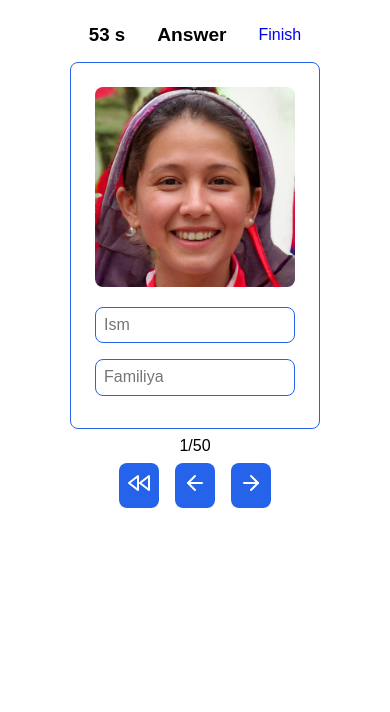
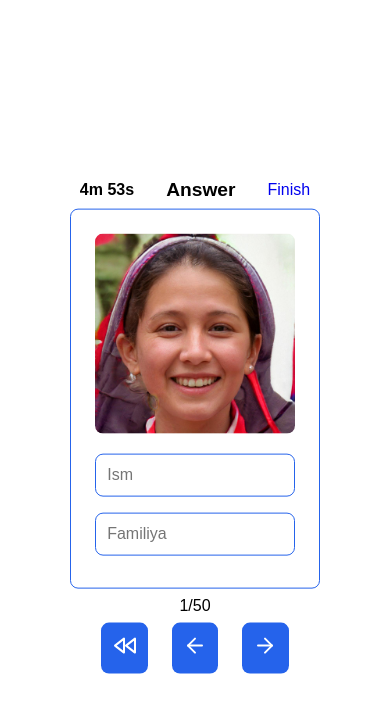
Before and after one commit to AzizSaidrakhmonov/names-and-faces, a React (Create React App) app: page /answers in a window 390 px wide. Shown: the top 712 px of the page. Built offline with nearby package versions, Linux system fonts and the light colour scheme.

Commit message:
settings updated

```diff
--- a/src/components/answers-component/Answers.jsx
+++ b/src/components/answers-component/Answers.jsx
@@ -14,18 +14,27 @@ const Answers = () => {
     lastNames,
     setFirstNames,
     setLastNames,
+    minutesForAnswer,
+    setMinutesForAnswer
   } = useGameContext()
 
-  const [seconds, setSeconds] = useState(60)
   const navigate = useNavigate()
+  const [seconds, setSeconds] = useState(0)
 
   useEffect(() => {
-    if (seconds > 0) {
-      setTimeout(() => setSeconds(seconds - 1), 1000)
-    } else {
-      navigate('/results')
-    }
-  })
+    setTimeout(() => {
+      if (seconds > 0) {
+        setSeconds((seconds) => seconds - 1)
+      } else if (seconds === 0) {
+        if (minutesForAnswer === 0) {
+          navigate('/results')
+        } else {
+          setMinutesForAnswer((minutesForAnswer) => minutesForAnswer - 1)
+          setSeconds(59)
+        }
+      }
+    }, 1000)
+  }, [minutesForAnswer, seconds, setMinutesForAnswer, setSeconds, navigate])
 
   const nextPage = (e) => {
     e.preventDefault()
@@ -72,29 +81,36 @@ const Answers = () => {
   return (
     <section className="people">
       <div className="top">
-        <h3>{seconds} s</h3>
+        {minutesForAnswer === 0 && seconds === 0 ? null : (
+          <h3 className='time'>
+            {minutesForAnswer}m {seconds < 10 ? `0${seconds}` : seconds}s
+          </h3>
+        )}
         <p>Answer</p>
         <Link to="/results" style={{ textDecoration: 'none' }}>
           Finish
         </Link>
       </div>
-      <div className="people-image">
+      <div className="people-cards">
         {shuffledPeople?.map((person, index) => {
           if (index === currentPerson2 - 1) {
             return (
-              <article key={index}>
+              <article className="people-card" key={index}>
                 <img
+                  className="people-card__image"
                   src={shuffledPeople[index]?.img}
                   alt={shuffledPeople[index]?.firstName}
                 />
-                <form action="" className="form">
+                <form className="people-card__form">
                   <input
+                    className="people-card__form-input"
                     type="text"
                     placeholder="Ism"
                     value={firstNames[index]}
                     onChange={(e) => handleFirstName(e, index)}
                   />
                   <input
+                    className="people-card__form-input"
                     type="text"
                     placeholder="Familiya"
                     value={lastNames[index]}
--- a/src/components/game-component/Game.css
+++ b/src/components/game-component/Game.css
@@ -1,4 +1,3 @@
-
 :root {
   --font-family: sans-serif;
   --primary-color: #2563eb;
@@ -15,8 +14,6 @@ body {
   box-sizing: border-box;
 }
 
-
-
 .screen-countdown {
   position: absolute;
   text-align: center;
@@ -27,28 +24,23 @@ body {
 
 .screen-countdown h3 {
   font-family: var(--font-family);
-  font-size: 1.5rem;
+  font-size: 2rem;
 }
 
 .screen-countdown span {
   font-family: var(--font-family);
-  font-size: 2rem;
+  font-size: 2.5rem;
 }
 
 .people {
+  position: absolute;
+  top: 50%;
+  left: 50%;
+  transform: translateX(-50%) translateY(-50%);
   display: flex;
   justify-content: center;
   align-items: center;
   flex-direction: column;
-  margin: 1rem auto;
-}
-
-.background-disabled {
-  display: none;
-}
-
-.background-disabled {
-  display: block;
 }
 
 .top {
@@ -60,43 +52,55 @@ body {
 }
 
 .top p {
-  font-size: 1.2rem;
+  font-size: 2rem;
   font-weight: 600;
 }
 
-.people-image {
+.time {
+  font-size: 1.5rem;
+}
+
+.people-cards {
   display: flex;
   justify-content: space-evenly;
   align-items: center;
   flex-wrap: wrap;
-  margin: .5rem 0;
 }
 
-
-article {
+.people-card {
   display: flex;
   flex-direction: column;
   border: 1px solid var(--primary-color);
   border-radius: var(--border-radius);
-  padding: 1.5rem;
-  text-align: center;
+  padding: 2rem;
 }
 
-article img {
-  width: 200px;
-  height: 200px;
+.people-card__image {
+  max-width: 280px;
+  height: 280px;
+  margin: 0 auto;
   border-radius: var(--border-radius);
   object-fit: cover;
   margin-bottom: 0.75rem;
 }
 
-article h4 {
-  margin: .75rem 0;
-  font-size: 1.5rem;
+.people-card__first-name {
+  margin-top: 1.5rem;
+  margin-bottom: .5rem;
+  font-size: 2rem;
   color: var(--primary-color);
+  text-align: center;
 }
 
-.form {
+.people-card__last-name {
+  margin-top: .5rem;
+  margin-bottom: 1.5rem;
+  font-size: 2rem;
+  color: var(--primary-color);
+  text-align: center;
+}
+
+.people-card__form {
   display: flex;
   justify-content: center;
   flex-direction: column;
@@ -104,38 +108,114 @@ article h4 {
   margin: .5rem 0;
 }
 
-input {
-  padding: .5rem;
-  width: 200px;
+.people-card__form-input {
+  font-size: 1.3rem;
+  padding: 1rem;
   border: 1px solid var(--primary-color);
   border-radius: var(--border-radius);
 }
 
-input:focus {
+.people-card__form-input:focus {
   outline: none;
+}
+
+.people-card__form-preview {
+  position: absolute;
+  top: 1rem;
+  right: 1rem;
+  cursor: pointer;
 }
 
 .indicator {
   display: flex;
   justify-content: center;
+  font-family: var(--font-family);
+  font-size: 1.5rem;
+  margin: 1.5rem 0 2rem 0;
 }
 
 .control-buttons {
   display: flex;
   justify-content: center;
-  gap: 1rem;
-  margin: .5rem 0;
+  gap: 4rem;
 }
 
-.first-button, .prev-button, .next-button {
+.first-button,
+.prev-button,
+.next-button {
   border: none;
   background-color: var(--primary-color);
   border-radius: var(--border-radius);
   cursor: pointer;
   color: #fff;
-  padding: .5rem;
+  padding: .7rem;
+  transform: scale(1.5);
 }
 
-.first-button:focus, .prev-button:focus, .next-button:focus {
+.first-button:focus,
+.prev-button:focus,
+.next-button:focus {
   outline: none;
 }
+
+@media only screen and (max-width: 540px) {
+
+  .screen-countdown h3 {
+    font-size: 1.2rem;
+  }
+
+  .screen-countdown span {
+    font-size: 1.5rem;
+  }
+
+  .top p {
+    font-size: 1.2rem;
+  }
+
+  .time {
+    font-size: 1rem;
+  }
+
+  .people-card {
+    padding: 1.5rem;
+  }
+
+  .people-card__image {
+    max-width: 200px;
+    height: 200px;
+  }
+
+
+  .people-card__first-name, .people-card__last-name {
+    font-size: 1.5rem;
+  }
+
+
+  .people-card__form-input {
+    font-size: 1rem;
+    padding: .7rem;
+    max-width: 200px;
+  }
+
+  .people-card__form-preview {
+    top: .5rem;
+    right: .5rem;
+  }
+
+
+  .indicator {
+    font-size: 1rem;
+    margin: .5rem;
+  }
+
+  .control-buttons {
+    gap: 1.5rem;
+  }
+
+  .first-button,
+  .prev-button,
+  .next-button {
+    padding: .7rem;
+    transform: scale(1);
+  }
+}
--- a/src/components/game-component/Game.jsx
+++ b/src/components/game-component/Game.jsx
@@ -6,24 +6,31 @@ import { Link } from 'react-router-dom'
 import { ArrowLeft, ArrowRight, Rewind } from 'react-feather'
 
 const Game = () => {
-  const { people, currentPerson, setCurrentPerson } = useGameContext()
-  const [seconds, setSeconds] = useState(60)
-  const [countDown, setCountDown] = useState(5)
+  const { people, currentPerson, setCurrentPerson, countDown, setCountDown, minutesForRecall, setMinutesForRecall } = useGameContext()
   const navigate = useNavigate()
+
+  const [seconds, setSeconds] = useState(0)
+
+  useEffect(() => {
+    setTimeout(() => {
+      if (countDown < 0) {
+        if (seconds > 0) {
+          setSeconds((seconds) => seconds - 1)
+        } else if (seconds === 0) {
+          if (minutesForRecall === 0) {
+            navigate('/answers')
+          } else {
+            setMinutesForRecall((minutesForRecall) => minutesForRecall - 1)
+            setSeconds(59)
+          }
+        }
+      }
+    }, 1000)
+  }, [countDown, seconds, minutesForRecall, setSeconds, setMinutesForRecall, navigate])
 
   useEffect(() => {
     if (countDown >= 0) {
       setTimeout(() => setCountDown(countDown - 1), 1000)
-    }
-  })
-
-  useEffect(() => {
-    if (countDown <= 0) {
-      if (seconds > 0) {
-        setTimeout(() => setSeconds(seconds - 1), 1000)
-      } else {
-        navigate('/answers')
-      }
     }
   })
 
@@ -53,26 +60,37 @@ const Game = () => {
 
   return (
     <div>
-      <div className='screen-countdown' style={{display: countDown >= 0 ? 'block' : 'none'}}>
+      <div
+        className="screen-countdown"
+        style={{ display: countDown > 0 ? 'block' : 'none' }}
+      >
         <h3>Memorization starts in: </h3>
         <span>{countDown} s</span>
       </div>
-      <section style={{display: countDown >= 0 ? 'none' : 'flex'}} className='people'>
+      <section
+        style={{ display: countDown > 0 ? 'none' : 'flex' }}
+        className="people"
+      >
         <div className="top">
-          <h3>{seconds} s</h3>
-          <p>Let's Recall</p>
+          {minutesForRecall === 0 && seconds === 0 ? null : (
+            <h3 className='time'>
+              {minutesForRecall}m {seconds < 10 ? `0${seconds}` : seconds}s
+            </h3>
+          )}
+          <p>Recall</p>
           <Link to="/answers" style={{ textDecoration: 'none' }}>
             Finish
           </Link>
         </div>
-        <div className="people-image">
-          <article>
+        <div className="people-cards">
+          <article className='people-card'>
             <img
+              className='people-card__image'
               src={people[currentPerson - 1]?.img}
               alt={people[currentPerson - 1]?.firstName}
             />
-            <h4>{people[currentPerson - 1]?.firstName}</h4>
-            <h4>{people[currentPerson - 1]?.lastName}</h4>
+            <h4 className='people-card__first-name'>{people[currentPerson - 1]?.firstName}</h4>
+            <h4 className='people-card__last-name'>{people[currentPerson - 1]?.lastName}</h4>
           </article>
         </div>
         <div className="indicator">
--- a/src/components/start-component/Start.jsx
+++ b/src/components/start-component/Start.jsx
@@ -1,7 +1,7 @@
-import React, { useCallback, useState } from "react"
-import { useNavigate } from "react-router-dom"
-import { useGameContext } from "../../context/GameContext"
-import "./Start.css"
+import React, { useCallback, useState } from 'react'
+import { useNavigate } from 'react-router-dom'
+import { useGameContext } from '../../context/GameContext'
+import './Start.css'
 
 const blobToBase64 = (blob) =>
   new Promise((resolve, reject) => {
@@ -14,7 +14,14 @@ const blobToBase64 = (blob) =>
 const Start = () => {
   const [imagesLoading, setImagesLoading] = useState(false)
 
-  const { people, setPeople, setShuffledPeople } = useGameContext()
+  const {
+    people,
+    setPeople,
+    setShuffledPeople,
+    setCountDown,
+    setMinutesForRecall,
+    setMinutesForAnswer
+  } = useGameContext()
 
   const [imagesFetched, setImagesFetched] = useState(0)
 
@@ -36,8 +43,8 @@ const Start = () => {
             resolve({ ...person, img: url })
 
             setImagesFetched((fetched) => fetched + 1)
-          })
-      )
+          }),
+      ),
     )
 
     setShuffledPeople((shuffledPeople) =>
@@ -45,27 +52,49 @@ const Start = () => {
         const { img } = updatedPeople.find(
           (updatedPerson) =>
             person.firstName === updatedPerson.firstName &&
-            person.lastName === updatedPerson.lastName
+            person.lastName === updatedPerson.lastName,
         )
 
         return { ...person, img }
-      })
+      }),
     )
 
     setPeople(updatedPeople)
 
-    navigate("/game")
-
-    // navigate("/game")
+    navigate('/game')
   }, [navigate, people, setPeople])
 
   return (
-    <div className="start-button">
-      <button onClick={handleNavigate} disabled={imagesLoading}>
-        {imagesLoading
-          ? `Loading images (${imagesFetched} / ${people.length})`
-          : "Start"}
-      </button>
+    <div className="settings">
+      <form className="time-settings">
+        <label htmlFor="">Boshlang'ich vaqtni kiriting</label>
+        <input
+          type="number"
+          onChange={(e) => setCountDown(e.target.value)}
+          placeholder="Standart vaqt 5 soniya"
+        />
+
+        <label htmlFor=""> Eslab qolish vaqtini kiriting</label>
+        <input
+          type="number"
+          onChange={(e) => setMinutesForRecall(e.target.value)}
+          placeholder="Standart vaqt 5 daqiqa"
+        />
+
+        <label htmlFor="">Javob berish vaqtini kiriting</label>
+        <input
+          type="number"
+          onChange={(e) => setMinutesForAnswer(e.target.value)}
+          placeholder="Standart vaqt 5 daqiqa "
+        />
+      </form>
+      <div className="start-button">
+        <button onClick={handleNavigate} disabled={imagesLoading}>
+          {imagesLoading
+            ? `Loading images (${imagesFetched} / ${people.length})`
+            : 'Start'}
+        </button>
+      </div>
     </div>
   )
 }
--- a/src/context/GameContext.jsx
+++ b/src/context/GameContext.jsx
@@ -1,6 +1,6 @@
-import React, { useState, useEffect, useContext } from "react"
-import { peopleImages } from "../data/faces/faces"
-import { firstName, lastName } from "../data/names/names"
+import React, { useState, useEffect, useContext } from 'react'
+import { peopleImages } from '../data/faces/faces'
+import { firstName, lastName } from '../data/names/names'
 
 const GameContext = React.createContext(false)
 
@@ -10,9 +10,12 @@ export const GameContextProvider = ({ children }) => {
   const [currentPerson, setCurrentPerson] = useState(1)
   const [currentPerson2, setCurrentPerson2] = useState(1)
   const [currentPerson3, setCurrentPerson3] = useState(1)
+  const [countDown, setCountDown] = useState(5)
+  const [minutesForRecall, setMinutesForRecall] = useState(5)
+  const [minutesForAnswer, setMinutesForAnswer] = useState(5)
 
-  const [firstNames, setFirstNames] = useState(() => Array(50).fill(""))
-  const [lastNames, setLastNames] = useState(() => Array(50).fill(""))
+  const [firstNames, setFirstNames] = useState(() => Array(50).fill(''))
+  const [lastNames, setLastNames] = useState(() => Array(50).fill(''))
 
   const maleImages = []
   const femaleImages = []
@@ -29,13 +32,13 @@ export const GameContextProvider = ({ children }) => {
 
   for (let i = 0; i < maleImages.length; i++) {
     randomMaleImages.push(
-      maleImages[Math.floor(Math.random() * maleImages.length)]
+      maleImages[Math.floor(Math.random() * maleImages.length)],
     )
   }
 
   for (let i = 0; i < femaleImages.length; i++) {
     randomFemaleImages.push(
-      femaleImages[Math.floor(Math.random() * femaleImages.length)]
+      femaleImages[Math.floor(Math.random() * femaleImages.length)],
     )
   }
 
@@ -51,10 +54,10 @@ export const GameContextProvider = ({ children }) => {
   let allUniqueImages = []
 
   let filteredMaleImages = uniqueMaleImages.filter(
-    (x) => !uniqueFemaleImages.includes(x)
+    (x) => !uniqueFemaleImages.includes(x),
   )
   let filteredFemaleImages = uniqueFemaleImages.filter(
-    (x) => !uniqueMaleImages.includes(x)
+    (x) => !uniqueMaleImages.includes(x),
   )
 
   if (uniqueMaleImages.length === randomMaleImages.length) {
@@ -62,7 +65,7 @@ export const GameContextProvider = ({ children }) => {
   } else {
     allUniqueImages = [
       ...filteredMaleImages.concat(
-        filteredFemaleImages?.slice(0, uniqueLength)
+        filteredFemaleImages?.slice(0, uniqueLength),
       ),
     ]
   }
@@ -74,23 +77,23 @@ export const GameContextProvider = ({ children }) => {
   let lastNameFemale = []
 
   for (let i = 0; i < allUniqueImages.length; i++) {
-    if (allUniqueImages[i].gender === "male") {
-      firstNameMale = firstName.filter((i) => i.gender === "male")
-      lastNameMale = lastName.filter((i) => i.gender === "male")
+    if (allUniqueImages[i].gender === 'male') {
+      firstNameMale = firstName.filter((i) => i.gender === 'male')
+      lastNameMale = lastName.filter((i) => i.gender === 'male')
     } else {
-      firstNameFemale = firstName.filter((i) => i.gender === "female")
-      lastNameFemale = lastName.filter((i) => i.gender === "female")
+      firstNameFemale = firstName.filter((i) => i.gender === 'female')
+      lastNameFemale = lastName.filter((i) => i.gender === 'female')
     }
 
     const randomIndexOfFirstNames = Math.floor(
-      Math.random() * (firstNameMale.length || firstNameFemale.length)
+      Math.random() * (firstNameMale.length || firstNameFemale.length),
     )
 
     const randomIndexOfLastNames = Math.floor(
-      Math.random() * (lastNameMale.length || lastNameFemale.length)
+      Math.random() * (lastNameMale.length || lastNameFemale.length),
     )
 
-    if (allUniqueImages[i].gender === "male") {
+    if (allUniqueImages[i].gender === 'male') {
       result.push({
         img: allUniqueImages[i].img,
         firstName: firstNameMale[randomIndexOfFirstNames].firstName,
@@ -146,6 +149,12 @@ export const GameContextProvider = ({ children }) => {
     setLastNames,
     shuffledPeople,
     getResults,
+    countDown,
+    setCountDown,
+    minutesForRecall,
+    setMinutesForRecall,
+    minutesForAnswer,
+    setMinutesForAnswer,
   }
 
   return <GameContext.Provider value={value}>{children}</GameContext.Provider>
```
Also changed, not shown: src/components/result-component/Result.jsx (+9 -17 lines), src/components/start-component/Start.css (+32 -4 lines).
